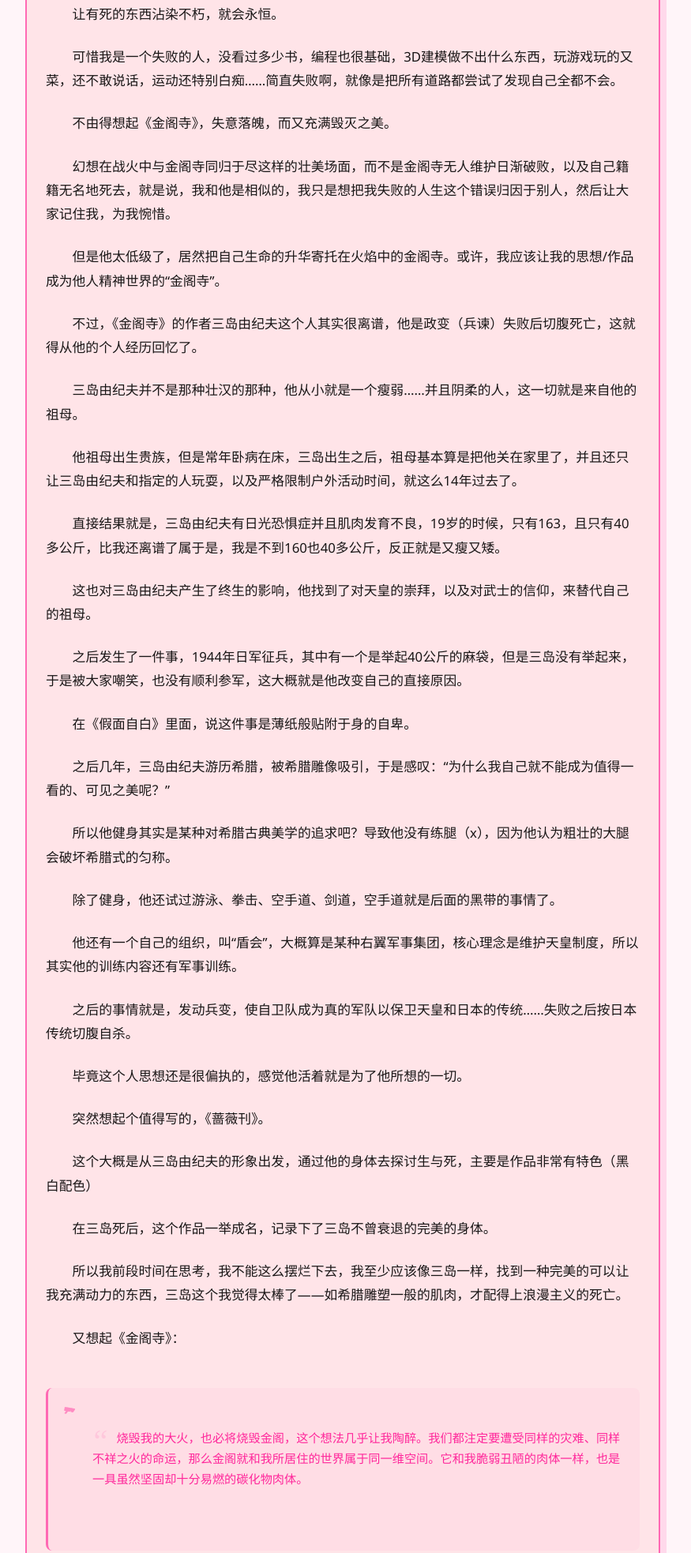
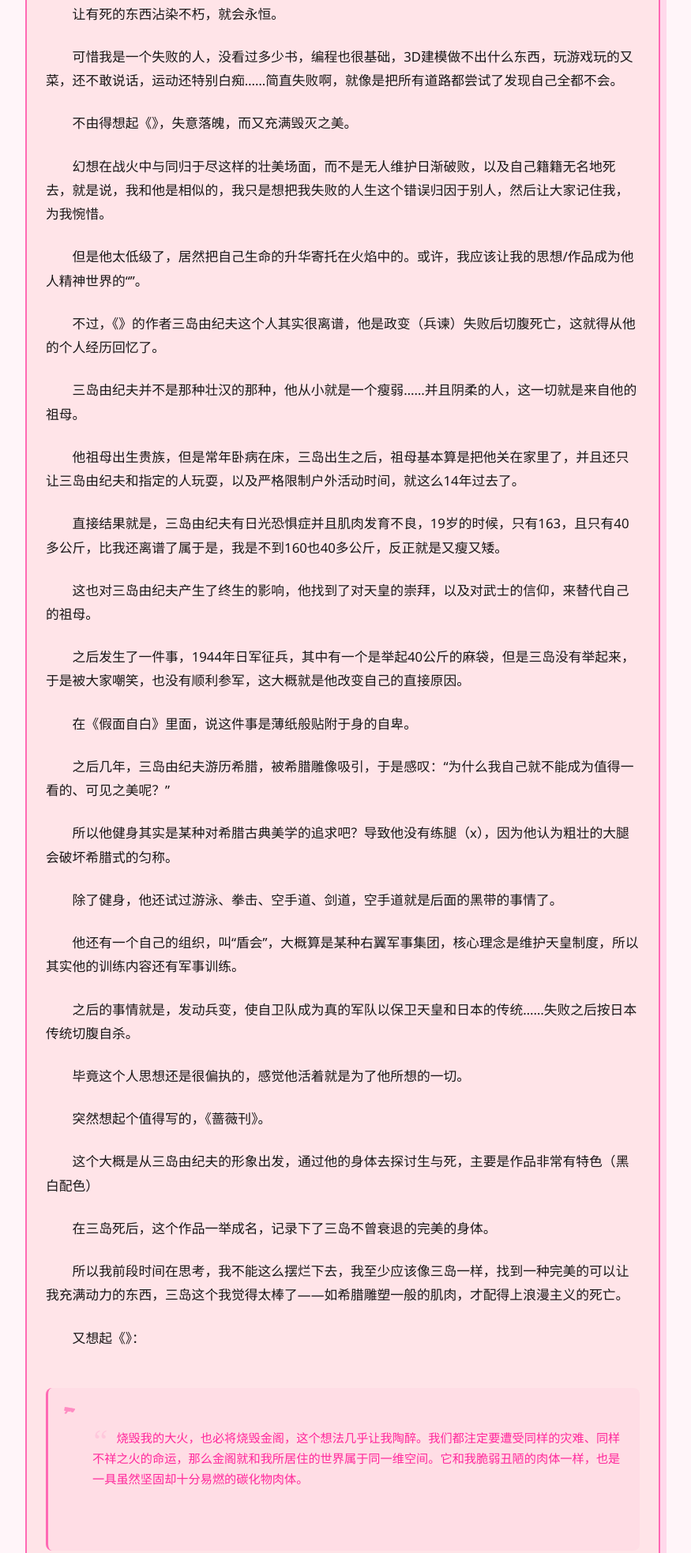
Before and after one commit to iiishop/AmbitionMjl9201.github.io, a plain HTML site: page notes/死亡、毁灭和三岛由纪夫.html in a window 1280 px wide. Shown: the part 1104-3071 px from the top of the page at 79% size, without its empty margins (336-1211 px from the left). Drawn offline with Linux system fonts and the light colour scheme.

Commit message:
Update 死亡、毁灭和三岛由纪夫.html

```diff
--- a/notes/死亡、毁灭和三岛由纪夫.html
+++ b/notes/死亡、毁灭和三岛由纪夫.html
@@ -281,11 +281,11 @@
                     <p>让有死的东西沾染不朽，就会永恒。</p>
                     <p> </p>
                     <p>可惜我是一个失败的人，没看过多少书，编程也很基础，3D建模做不出什么东西，玩游戏玩的又菜，还不敢说话，运动还特别白痴……简直失败啊，就像是把所有道路都尝试了发现自己全都不会。</p>
-                    <p>不由得想起《金阁寺》，失意落魄，而又充满毁灭之美。</p>
-                    <p>幻想在战火中与金阁寺同归于尽这样的壮美场面，而不是金阁寺无人维护日渐破败，以及自己籍籍无名地死去，就是说，我和他是相似的，我只是想把我失败的人生这个错误归因于别人，然后让大家记住我，为我惋惜。</p>
-                    <p>但是他太低级了，居然把自己生命的升华寄托在火焰中的金阁寺。或许，我应该让我的思想/作品成为他人精神世界的“金阁寺”。</p>
+                    <p>不由得想起《》，失意落魄，而又充满毁灭之美。</p>
+                    <p>幻想在战火中与同归于尽这样的壮美场面，而不是无人维护日渐破败，以及自己籍籍无名地死去，就是说，我和他是相似的，我只是想把我失败的人生这个错误归因于别人，然后让大家记住我，为我惋惜。</p>
+                    <p>但是他太低级了，居然把自己生命的升华寄托在火焰中的。或许，我应该让我的思想/作品成为他人精神世界的“”。</p>
                     <p> </p>
-                    <p>不过，《金阁寺》的作者三岛由纪夫这个人其实很离谱，他是政变（兵谏）失败后切腹死亡，这就得从他的个人经历回忆了。</p>
+                    <p>不过，《》的作者三岛由纪夫这个人其实很离谱，他是政变（兵谏）失败后切腹死亡，这就得从他的个人经历回忆了。</p>
                     <p>三岛由纪夫并不是那种壮汉的那种，他从小就是一个瘦弱……并且阴柔的人，这一切就是来自他的祖母。</p>
                     <p>他祖母出生贵族，但是常年卧病在床，三岛出生之后，祖母基本算是把他关在家里了，并且还只让三岛由纪夫和指定的人玩耍，以及严格限制户外活动时间，就这么14年过去了。</p>
                     <p>直接结果就是，三岛由纪夫有日光恐惧症并且肌肉发育不良，19岁的时候，只有163，且只有40多公斤，比我还离谱了属于是，我是不到160也40多公斤，反正就是又瘦又矮。</p>
@@ -305,7 +305,7 @@
                     <p>这个大概是从三岛由纪夫的形象出发，通过他的身体去探讨生与死，主要是作品非常有特色（黑白配色）</p>
                     <p>在三岛死后，这个作品一举成名，记录下了三岛不曾衰退的完美的身体。</p>
                     <p>所以我前段时间在思考，我不能这么摆烂下去，我至少应该像三岛一样，找到一种完美的可以让我充满动力的东西，三岛这个我觉得太棒了——如希腊雕塑一般的肌肉，才配得上浪漫主义的死亡。</p>
-                    <p>又想起《金阁寺》：</p>
+                    <p>又想起《》：</p>
                     <div class="block-quote-inline">
                         <svg class="bq-icon" viewBox="0 0 24 24">
                             <path d="M6 17h3l2-4V7H5v6h3m8 0h3l2-4V7h-6v6h3m-7 0h3l2-4V7H8v6z"/>
@@ -328,7 +328,7 @@
                     <p>反正就是那种很神奇的想法吧。</p>
                     <p>三岛说，他18岁时便很憧憬能够英年早逝，却又觉得自己不适合这种死法，感觉三岛是彻头彻尾的文人，为了文学生，为了文学死。</p>
                     <p>我之前也觉得我直接死去也太难看了，三岛倒是和我对上电波了（），但是不应该直接看他小说，感觉还是有点恶心的（x</p>
-                    <p>他的小说给大家都写点缺陷，然后展现一些奇怪的恶意，比如说金阁寺里面的“我”是口吃，然后还有个跛脚的同学，还有“我”幻想一个十几岁的少女的事情，甚至还有《假面自白》里面，对着圣巴赛斯蒂安手冲（？</p>
+                    <p>他的小说给大家都写点缺陷，然后展现一些奇怪的恶意，比如说《金阁寺》里面的“我”是口吃，然后还有个跛脚的同学，还有“我”幻想一个十几岁的少女的事情，甚至还有《假面自白》里面，对着圣巴赛斯蒂安手冲（？</p>
                     <div class="block-quote-inline">
                         <svg class="bq-icon" viewBox="0 0 24 24">
                             <path d="M6 17h3l2-4V7H5v6h3m8 0h3l2-4V7h-6v6h3m-7 0h3l2-4V7H8v6z"/>
@@ -339,7 +339,7 @@
                             ——《假面自白》
                         </p>
                     </div>
-                    <p>假面自白也挺有意思，虽然有点恶心，比如，圣者的殉教表现出的不是悲惨，而是从肉体折磨中得到了永恒的愉悦，大概是三岛的想法。</p>
+                    <p>《假面自白》也挺有意思，虽然有点恶心，比如，圣者的殉教表现出的不是悲惨，而是从肉体折磨中得到了永恒的愉悦，大概是三岛的想法。</p>
                     <p>然后这里面有个配角叫会议近江：</p>
                     <div class="block-quote-inline">
                         <svg class="bq-icon" viewBox="0 0 24 24">
@@ -359,7 +359,7 @@
                             一个生命在近江本人没有察觉的情况下悄悄地潜人他的肉体，占领了他，突破了他。
                         </p>
                     </div>
-                    <p>当然，说是三岛本人，是因为这本书就是自传性质，不像金阁寺那种是写别人的故事。</p>
+                    <p>当然，说是三岛本人，是因为这本书就是自传性质，不像《金阁寺》那种是写别人的故事。</p>
                     <p>甚至这本书开头就是“自己”难以置信且极富诡异的内心，以及“自己”是个瘦弱的人，对“自己”感到羞愧。</p>
                     <p> </p>
                     <p> </p>
```
